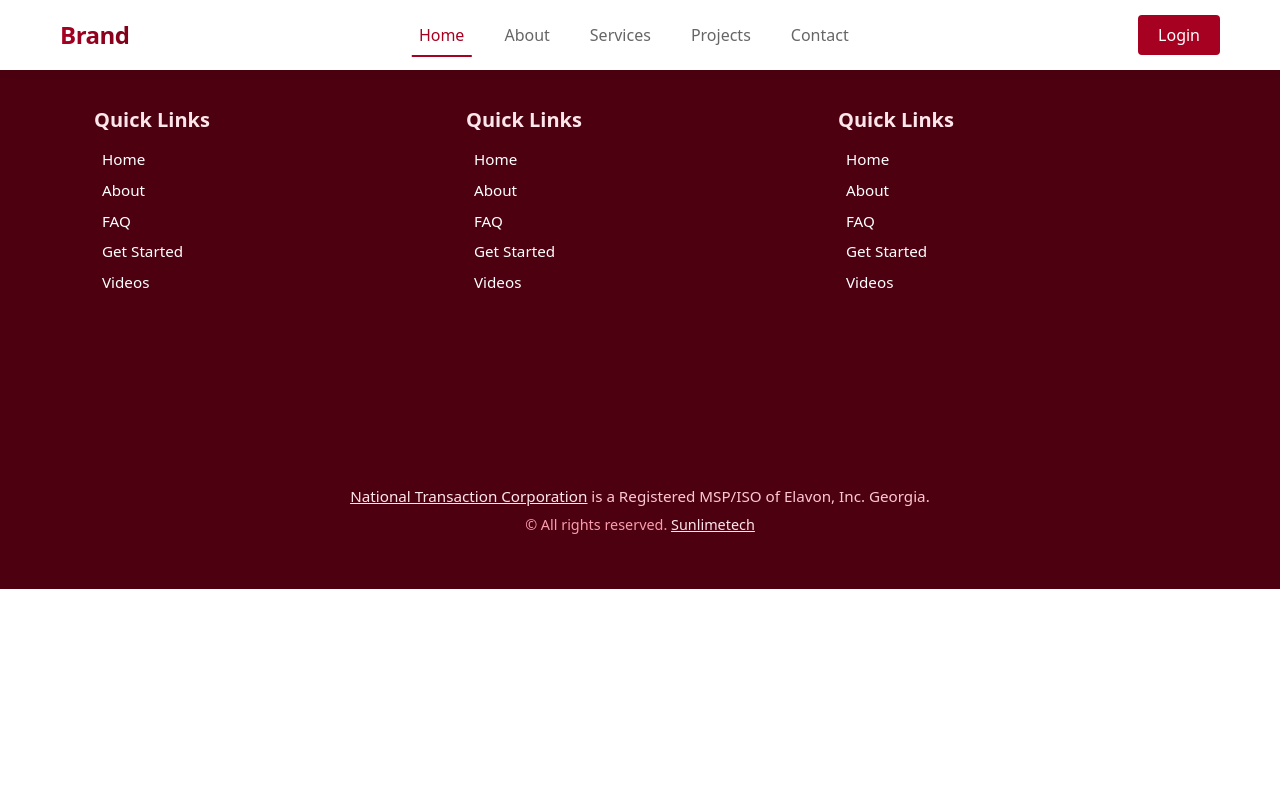
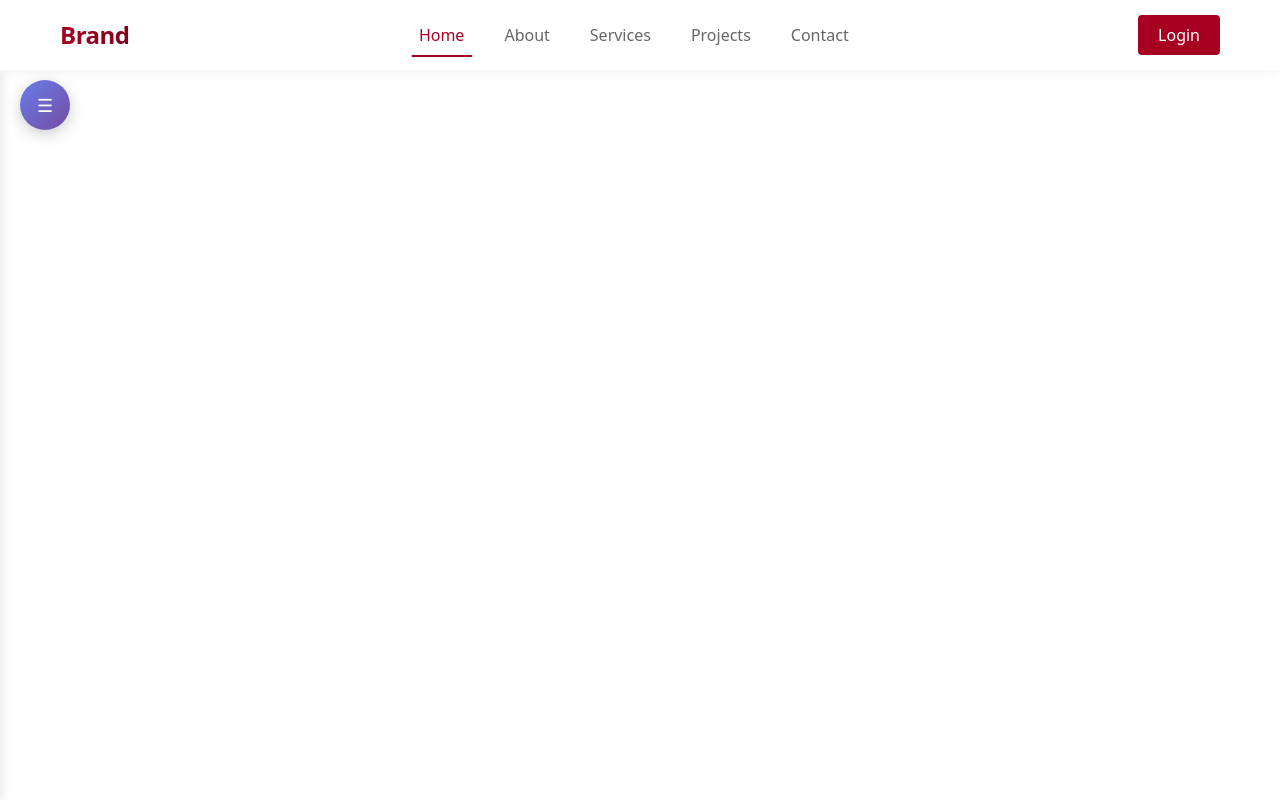
Before and after one commit to rakeshpatil-123/tripura-tourism, an Angular app: page /dashboard in a window 1280 px wide. Shown: the top 800 px of the page. Built offline with nearby package versions, Linux system fonts and the light colour scheme; some icons are missing.

Commit message:
dashboard merged

```diff
--- a/src/app/page-content-with-menu/page-content-with-menu.component.html
+++ b/src/app/page-content-with-menu/page-content-with-menu.component.html
@@ -1,12 +1,12 @@
 <div class="row">
     <!-- <div class="sidebar-container" [ngClass]="{'active': isMenuOpen}"> -->
-        <!-- <div class="menu-toogle-height pr-3 pt-2">
+    <!-- <div class="menu-toogle-height pr-3 pt-2">
             <div class="pull-right" (click)="onSidebarToggle()">
                 <i *ngIf="!isMenuOpen" class="fa fa-angle-double-right menu-toggle-control"></i>
                 <i *ngIf="isMenuOpen" class="fa fa-angle-double-left menu-toggle-control"></i>
             </div>
         </div> -->
-        <!-- <app-sidebar> </app-sidebar> -->
+    <app-sidebar> </app-sidebar>
     <!-- </div> -->
     <div class="main-container" [ngClass]="{'active': !isMenuOpen}">
         <router-outlet></router-outlet>
--- a/src/app/page-content-with-menu/page-content-with-menu.component.ts
+++ b/src/app/page-content-with-menu/page-content-with-menu.component.ts
@@ -6,14 +6,14 @@ import { CommonModule } from '@angular/common';
 @Component({
   selector: 'app-page-content-with-menu',
   standalone: true,
-  imports: [CommonModule, RouterModule],
+  imports: [CommonModule, RouterModule, SidebarComponent],
   templateUrl: './page-content-with-menu.component.html',
   styleUrl: './page-content-with-menu.component.scss'
 })
 export class PageContentWithMenuComponent {
   isMenuOpen: boolean = false; // Default to collapsed on desktop, or closed on mobile
 
-  constructor(private renderer: Renderer2, private el: ElementRef) {} // Inject Renderer2 and ElementRef
+  constructor(private renderer: Renderer2, private el: ElementRef) { } // Inject Renderer2 and ElementRef
 
   ngOnInit(): void {
     // You might want to initialize isMenuOpen based on screen width
```
